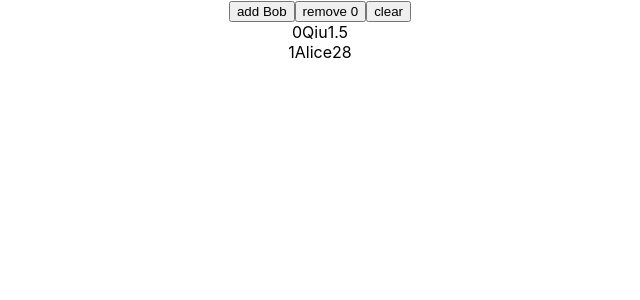
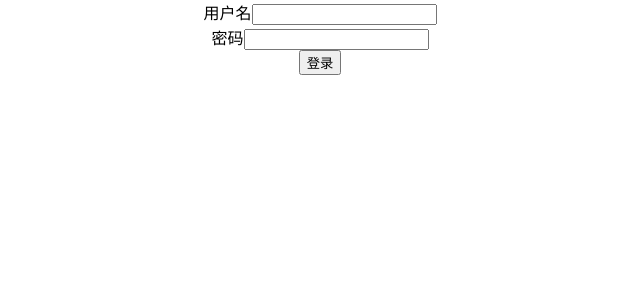
Before and after one commit to CodingWithAlice/React_TS, a React (Create React App) app: page / in a window 1280 px wide. Shown: the top 300 px of the page, without its empty margins (320-960 px from the left). Built offline with nearby package versions, Linux system fonts and the light colour scheme.

Commit message:
feat: 登陆相关

```diff
--- a/package.json
+++ b/package.json
@@ -28,7 +28,7 @@
     "test": "react-scripts test",
     "eject": "react-scripts eject",
     "prepare": "husky install",
-    "json-server": "json-server __json_server_mock__/db.json --watch --port 3001"
+    "json-server": "json-server __json_server_mock__/db.json --watch --port 3001 --middlewares __json_server_mock__/middlewares.js"
   },
   "eslintConfig": {
     "extends": [
--- a/src/App.tsx
+++ b/src/App.tsx
@@ -1,14 +1,15 @@
-import React from 'react';
-import logo from './logo.svg';
-import './App.css';
+import React from "react";
+import "./App.css";
 // import {ProjectListScreen} from 'screens/project-list'
-import {TsReactTest} from 'try-use-array';
+// import {TsReactTest} from 'try-use-array';
+import { LoginScreen } from "screens/login";
 
 function App() {
   return (
     <div className="App">
-      <TsReactTest/>
+      {/* <TsReactTest/> */}
       {/* <ProjectListScreen/> */}
+      <LoginScreen />
     </div>
   );
 }
--- /dev/null
+++ b/src/screens/login/index.tsx
@@ -0,0 +1,41 @@
+import { FormEvent } from "react";
+
+const apiURL = process.env.REACT_APP_URL;
+
+export const LoginScreen = () => {
+  const login = (param: { username: string; password: string }) => {
+    fetch(`${apiURL}/login`, {
+      method: "POST",
+      headers: {
+        "Content-Type": "application/json",
+      },
+      body: JSON.stringify(param),
+    }).then(async (response) => {
+      if (response.ok) {
+      }
+    });
+  };
+
+  const handleSubmit = (event: FormEvent<HTMLFormElement>) => {
+    event.preventDefault();
+    const username = (event.currentTarget.elements[0] as HTMLInputElement)
+      .value;
+    const password = (event.currentTarget.elements[1] as HTMLInputElement)
+      .value;
+    login({ username, password });
+  };
+
+  return (
+    <form onSubmit={handleSubmit}>
+      <div>
+        <label htmlFor="username">用户名</label>
+        <input type="text" id={"username"} />
+      </div>
+      <div>
+        <label htmlFor="password">密码</label>
+        <input type="password" id={"password"} />
+      </div>
+      <button type={"submit"}>登录</button>
+    </form>
+  );
+};
```
Also changed, not shown: __json_server_mock__/middleware.js (added, +14 -0 lines).
